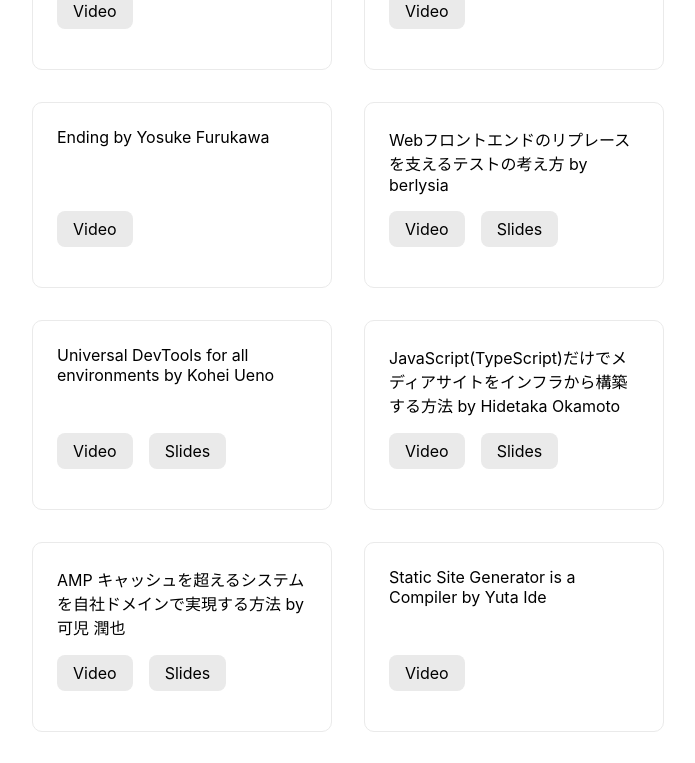
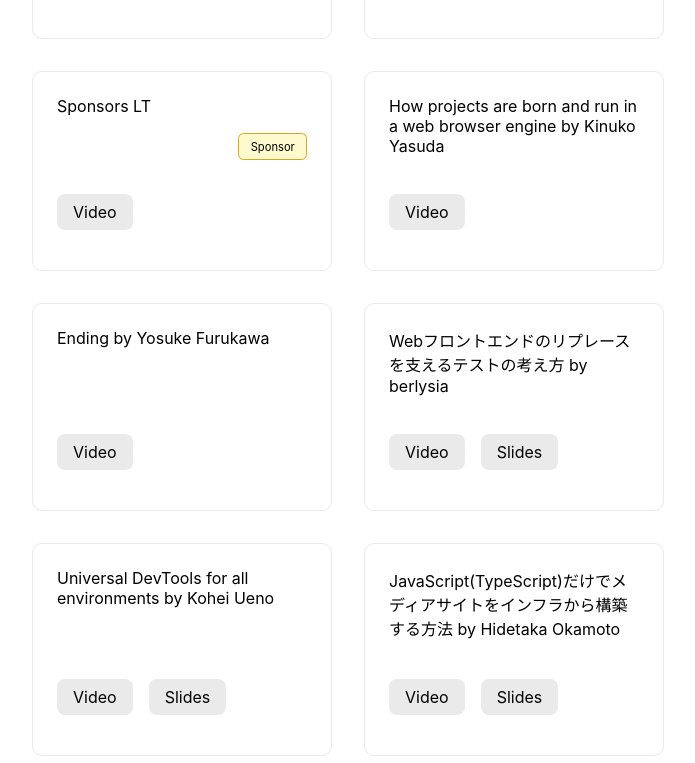
Before and after one commit to vzvu3k6k/jsconfjp2021-unofficial-index, a Next.js app: page / in a window 1280 px wide. Shown: the part 2020-2783 px from the top of the page, without its empty margins (292-987 px from the left). Built offline with nearby package versions, Linux system fonts and the light colour scheme.

Commit message:
Talk: スポンサートークにバッジをつける

```diff
--- a/_data/talks.json
+++ b/_data/talks.json
@@ -122,7 +122,8 @@
     "title": "Sponsors LT",
     "id": "sponsors-lt",
     "track": "a",
-    "videoStartsAt": 23437
+    "videoStartsAt": 23437,
+    "sponsor": true
   },
   {
     "title": "How projects are born and run in a web browser engine by Kinuko Yasuda",
@@ -196,40 +197,46 @@
     "title": "6年間成長し続けてきたモノリシックサービスにおけるフロントエンド開発 by カオナビ (Yuuki Minami)",
     "id": "sponsor-kaonavi",
     "track": "c",
-    "videoStartsAt": 4828
+    "videoStartsAt": 4828,
+    "sponsor": true
   },
   {
     "title": "5分でできる生産性改善 〜ESLint Custom Rule を作ろう〜 by Wantedly (原剛士、小林直樹)",
     "id": "sponsor-wantedly",
     "track": "c",
     "videoStartsAt": 7240,
-    "slides": "https://speakerdeck.com/chloe463/5fen-dedekirusheng-chan-xing-gai-shan-eslint-custom-rule-wozuo-rou"
+    "slides": "https://speakerdeck.com/chloe463/5fen-dedekirusheng-chan-xing-gai-shan-eslint-custom-rule-wozuo-rou",
+    "sponsor": true
   },
   {
     "title": "Open API Specificationを使ったTwilio APIテスト用モッキングサーバーの構築 by Twillio (Daizen Ikehara)",
     "id": "sponsor-twilio",
     "track": "c",
-    "videoStartsAt": 9004
+    "videoStartsAt": 9004,
+    "sponsor": true
   },
   {
     "title": "STORES 予約を支えるフロントエンドの技術 by Hey (岩本 卓朗)",
     "id": "sponsor-hey",
     "track": "c",
     "videoStartsAt": 11454,
-    "slides": "https://speakerdeck.com/tak_iwamoto/storesyu-yue-wozhi-eruhurontoendoji-shu"
+    "slides": "https://speakerdeck.com/tak_iwamoto/storesyu-yue-wozhi-eruhurontoendoji-shu",
+    "sponsor": true
   },
   {
     "title": "Helpfeel小咄2選 Web WorkerとMutationObserver by Nota",
     "id": "sponsor-nota",
     "track": "c",
     "videoStartsAt": 13225,
-    "slides": "https://speakerdeck.com/akiroom/helpfeelxiao-duo-2xuan-web-workertomutationobserver"
+    "slides": "https://speakerdeck.com/akiroom/helpfeelxiao-duo-2xuan-web-workertomutationobserver",
+    "sponsor": true
   },
   {
     "title": "Next.js でリアーキテクトした話 by リクルート (吉井健文)",
     "id": "sponsor-recruit",
     "track": "c",
     "videoStartsAt": 15631,
-    "slides": "https://speakerdeck.com/takefumiyoshii/story-of-re-architect-with-nextjs"
+    "slides": "https://speakerdeck.com/takefumiyoshii/story-of-re-architect-with-nextjs",
+    "sponsor": true
   }
 ]
--- a/components/Talk.jsx
+++ b/components/Talk.jsx
@@ -2,12 +2,23 @@
 import Link from "next/link";
 import styles from "../styles/Talk.module.css";
 
-export default function Talk({ id, title, videoId, videoStartsAt, slides }) {
+export default function Talk({
+  id,
+  title,
+  videoId,
+  videoStartsAt,
+  slides,
+  sponsor,
+}) {
   return (
     <div className={styles.card}>
       <Link href={`/talks/${encodeURIComponent(id)}`}>
         <a>{title}</a>
       </Link>
+
+      <ul className={styles.badges}>
+        {sponsor && <li className={styles.badge_sponsor}>Sponsor</li>}
+      </ul>
 
       <ul className={styles.resources}>
         {videoId && (
--- a/pages/index.js
+++ b/pages/index.js
@@ -28,6 +28,7 @@
                 videoId={t.videoId}
                 videoStartsAt={t.videoStartsAt}
                 slides={t.slides}
+                sponsor={t.sponsor}
               />
             );
           })}
--- a/styles/Talk.module.css
+++ b/styles/Talk.module.css
@@ -25,6 +25,21 @@
   color: #0070f3;
 }
 
+.badges {
+  display: flex;
+  padding: 0;
+  list-style: none;
+  justify-content: end;
+  font-size: 70%;
+}
+
+.badge_sponsor {
+  background-color: lemonchiffon;
+  padding: 0.5em 1em;
+  border: 1px solid goldenrod;
+  border-radius: 0.5em;
+}
+
 .resources {
   display: flex;
   padding: 0;
```
